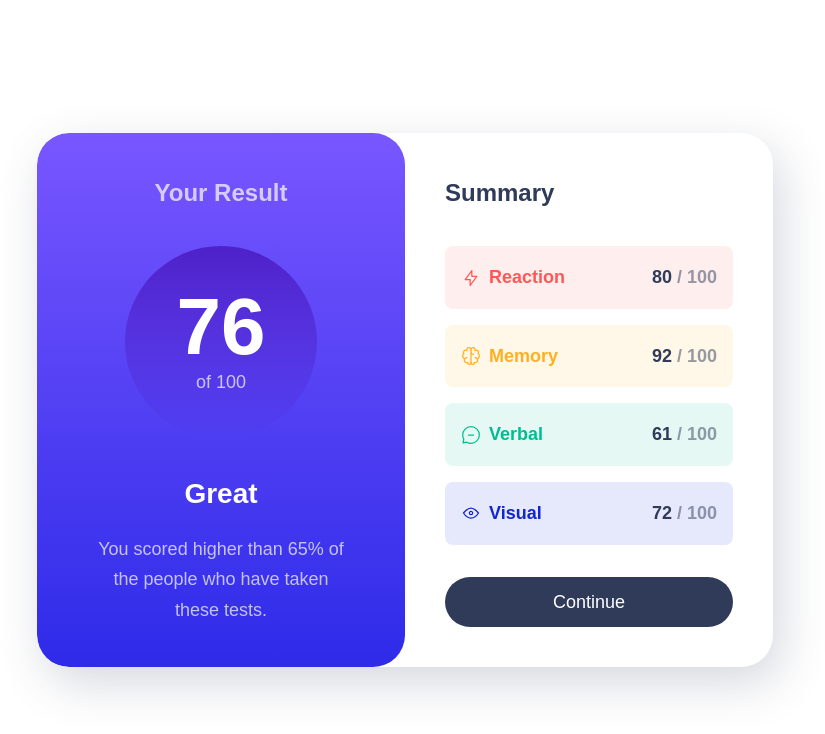
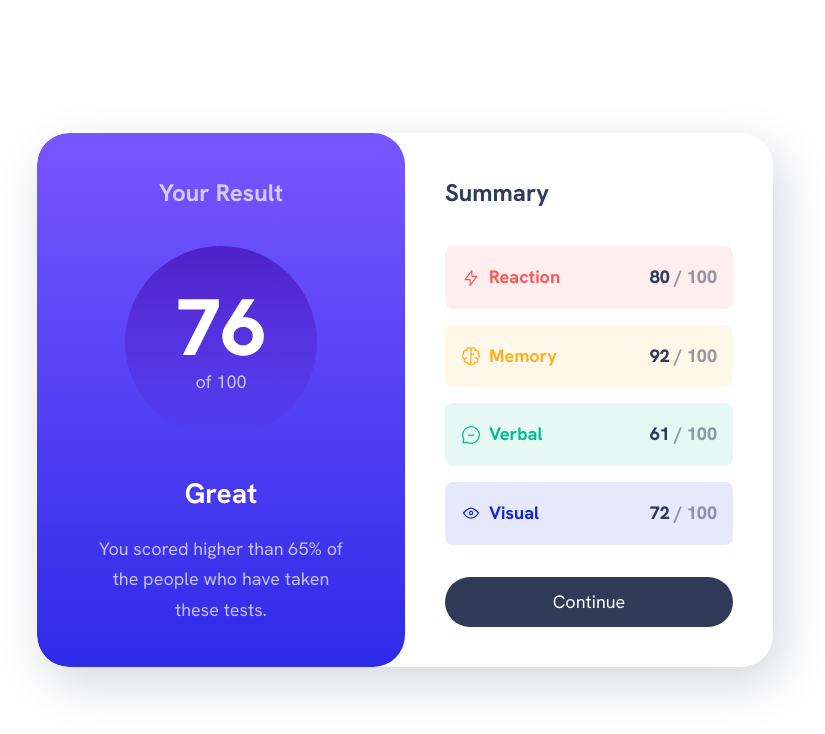
Before and after one commit to pravinkori/fem-result-summary-component, a website built with Vite: page index.html in a window 1280 px wide. Shown: the whole page, without its empty margins (235-1060 px from the left). Built offline with nearby package versions, Linux system fonts and the light colour scheme; files whose address does not match are found by name.

Commit message:
Font family fix.

```diff
--- a/css/style.css
+++ b/css/style.css
@@ -2,7 +2,7 @@
     font-family: 'HankenGrotesk';
     font-display: swap;
     font-weight: 100 900;
-    src: url('assets/fonts/HankenGrotesk-VariableFont_wght.ttf') format('truetype');
+    src: url('../assets/fonts/HankenGrotesk-VariableFont_wght.ttf') format('truetype');
 }
 
 :root {
```
Also changed, not shown: design/Screenshot.jpg (added), design/Screenshot.png (deleted).
